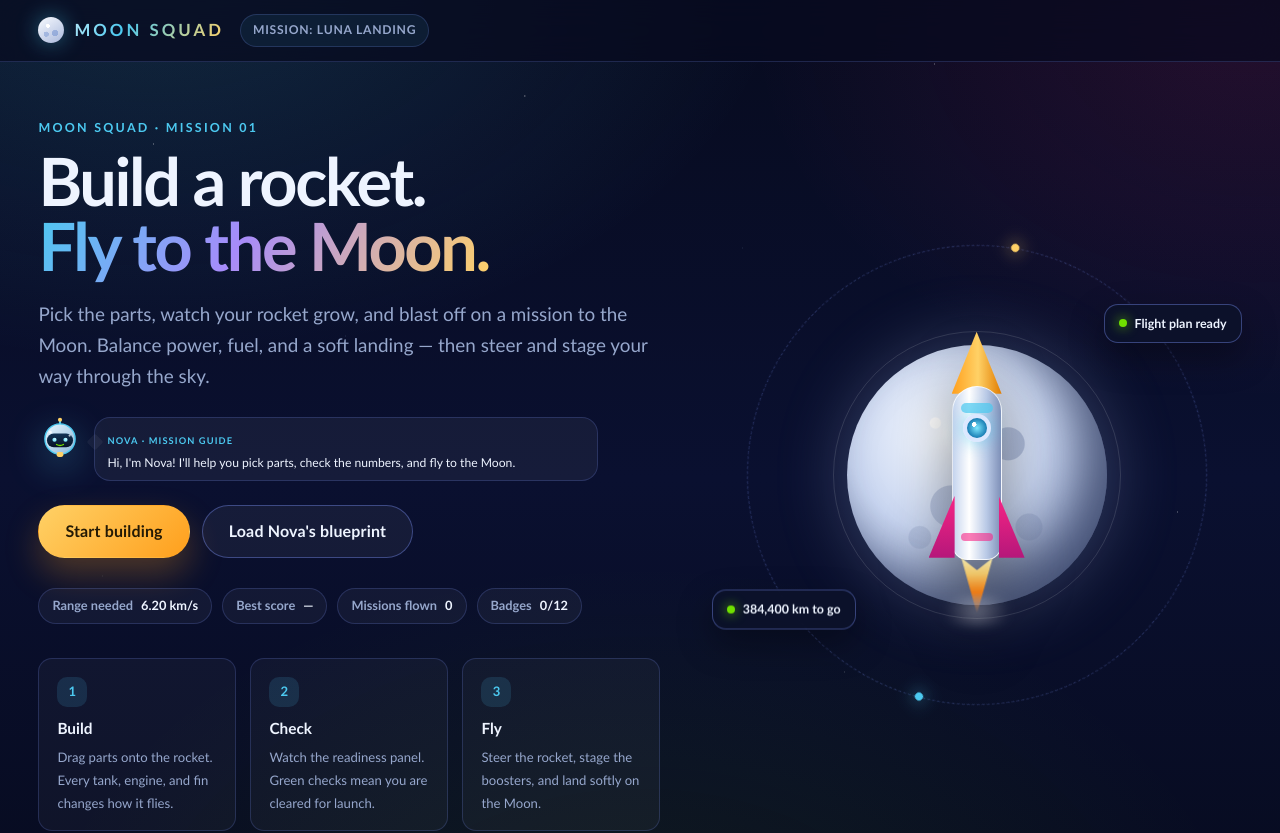
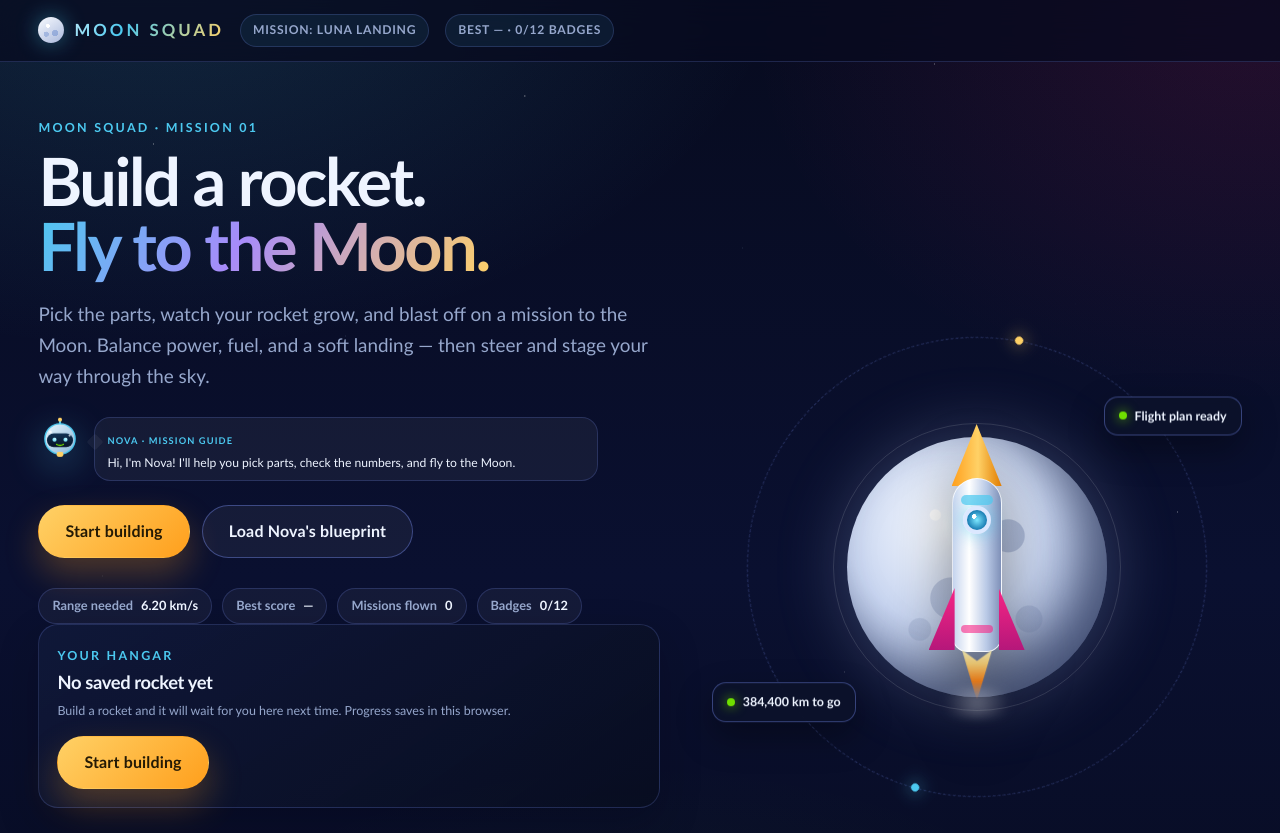
Before and after one commit to MohammedAH10/Nasa-Space-App-Challenge-Flood-Simulation, a Next.js app: page / in a window 1280 px wide. Shown: the top 833 px of the page. Built offline with nearby package versions, Linux system fonts and the light colour scheme.

Commit message:
Add saved hangar, best score, and continue flow

```diff
--- a/src/app/moon.css
+++ b/src/app/moon.css
@@ -2854,3 +2854,162 @@
     grid-template-columns: minmax(0, 1fr);
   }
 }
+
+
+/* ---------- Saved hangar ---------- */
+
+.moon-hangar {
+  display: grid;
+  grid-template-columns: minmax(0, 1.35fr) minmax(210px, 0.65fr);
+  gap: 18px;
+  margin-bottom: 26px;
+  padding: 18px;
+  border: 1px solid var(--moon-border);
+  border-radius: 20px;
+  background:
+    linear-gradient(145deg, rgba(18, 27, 61, 0.72), rgba(8, 13, 31, 0.82));
+  box-shadow: 0 16px 40px rgba(2, 5, 20, 0.24);
+}
+
+.moon-hangar.empty {
+  display: flex;
+  align-items: center;
+  justify-content: space-between;
+  flex-wrap: wrap;
+  gap: 16px;
+}
+
+.moon-hangar.empty h2 {
+  margin: 2px 0 5px;
+  font-family: ui-rounded, var(--moon-font);
+  font-size: 1.15rem;
+}
+
+.moon-hangar.empty p {
+  max-width: 520px;
+  margin: 0;
+  color: var(--moon-muted);
+  font-size: 0.78rem;
+  line-height: 1.5;
+}
+
+.moon-hangar-heading {
+  display: flex;
+  align-items: flex-start;
+  justify-content: space-between;
+  gap: 12px;
+}
+
+.moon-hangar-heading h2 {
+  margin: 2px 0 0;
+  font-family: ui-rounded, var(--moon-font);
+  font-size: clamp(1.2rem, 2.4vw, 1.6rem);
+  letter-spacing: -0.01em;
+}
+
+.moon-hangar-stats {
+  display: grid;
+  grid-template-columns: repeat(4, minmax(0, 1fr));
+  gap: 7px;
+  margin-top: 13px;
+}
+
+.moon-hangar-stats div {
+  display: flex;
+  flex-direction: column;
+  gap: 2px;
+  padding: 8px 10px;
+  border: 1px solid rgba(126, 150, 255, 0.14);
+  border-radius: 11px;
+  background: rgba(255, 255, 255, 0.025);
+}
+
+.moon-hangar-stats span,
+.moon-hangar-label {
+  color: var(--moon-faint);
+  font-size: 0.54rem;
+  font-weight: 900;
+  letter-spacing: 0.1em;
+  text-transform: uppercase;
+}
+
+.moon-hangar-stats strong {
+  font-size: 0.78rem;
+}
+
+.moon-hangar-actions {
+  display: flex;
+  flex-wrap: wrap;
+  gap: 7px;
+  margin-top: 13px;
+}
+
+.moon-hangar-side {
+  display: flex;
+  flex-direction: column;
+  justify-content: center;
+  gap: 7px;
+  padding-left: 18px;
+  border-left: 1px solid rgba(126, 150, 255, 0.14);
+}
+
+.moon-hangar-side > div {
+  display: flex;
+  align-items: baseline;
+  justify-content: space-between;
+  gap: 10px;
+}
+
+.moon-hangar-side strong {
+  font-size: 1rem;
+}
+
+.moon-hangar-badge-dots {
+  display: grid !important;
+  grid-template-columns: repeat(6, minmax(0, 1fr));
+  gap: 4px;
+  margin: 5px 0;
+}
+
+.moon-hangar-badge-dots span {
+  aspect-ratio: 1;
+  border: 1px solid rgba(126, 150, 255, 0.18);
+  border-radius: 50%;
+  background: rgba(255, 255, 255, 0.06);
+}
+
+.moon-hangar-badge-dots span.earned {
+  border-color: rgba(255, 209, 102, 0.55);
+  background: var(--moon-yellow);
+  box-shadow: 0 0 9px rgba(255, 209, 102, 0.45);
+}
+
+.moon-hangar-side p {
+  margin: 0;
+  color: var(--moon-faint);
+  font-size: 0.58rem;
+  line-height: 1.35;
+}
+
+@media (max-width: 860px) {
+  .moon-hangar {
+    grid-template-columns: minmax(0, 1fr);
+  }
+
+  .moon-hangar-side {
+    padding-top: 13px;
+    padding-left: 0;
+    border-top: 1px solid rgba(126, 150, 255, 0.14);
+    border-left: 0;
+  }
+}
+
+@media (max-width: 560px) {
+  .moon-hangar-stats {
+    grid-template-columns: repeat(2, minmax(0, 1fr));
+  }
+
+  .moon-hangar-actions .moon-btn {
+    flex: 1;
+  }
+}
--- /dev/null
+++ b/src/moon/components/HangarPanel.tsx
@@ -0,0 +1,119 @@
+"use client";
+
+import { useMemo } from "react";
+import { ACHIEVEMENTS } from "../achievements";
+import { formatDeltaV, formatMass } from "../physics";
+import { useMoonStore } from "../store";
+import { evaluateBuild } from "../validation";
+
+export default function HangarPanel() {
+  const build = useMoonStore((state) => state.build);
+  const hasSave = useMoonStore((state) => state.hasSave);
+  const bestScore = useMoonStore((state) => state.bestScore);
+  const runs = useMoonStore((state) => state.runs);
+  const achievements = useMoonStore((state) => state.achievements);
+  const setStage = useMoonStore((state) => state.setStage);
+  const resetBuild = useMoonStore((state) => state.resetBuild);
+  const loadBlueprint = useMoonStore((state) => state.loadBlueprint);
+  const evaluation = useMemo(() => evaluateBuild(build), [build]);
+
+  if (!hasSave) {
+    return (
+      <section className="moon-hangar empty">
+        <div>
+          <span className="moon-eyebrow">Your hangar</span>
+          <h2>No saved rocket yet</h2>
+          <p>
+            Build a rocket and it will wait for you here next time. Progress
+            saves in this browser.
+          </p>
+        </div>
+        <button
+          type="button"
+          className="moon-btn primary"
+          onClick={() => setStage("assembly")}
+        >
+          Start building
+        </button>
+      </section>
+    );
+  }
+
+  return (
+    <section className="moon-hangar">
+      <div className="moon-hangar-main">
+        <div className="moon-hangar-heading">
+          <div>
+            <span className="moon-eyebrow">Saved hangar</span>
+            <h2>{build.name || "Moon Squad 1"}</h2>
+          </div>
+          <span className={`moon-readiness ${evaluation.rating}`}>
+            {evaluation.rating === "ready"
+              ? "Ready"
+              : evaluation.rating === "risky"
+                ? "Risky"
+                : "Blocked"}
+          </span>
+        </div>
+
+        <div className="moon-hangar-stats">
+          <div>
+            <span>Range</span>
+            <strong>{formatDeltaV(evaluation.stats.netDeltaVMS)}</strong>
+          </div>
+          <div>
+            <span>Mass</span>
+            <strong>{formatMass(evaluation.stats.wetMassKg)}</strong>
+          </div>
+          <div>
+            <span>Parts</span>
+            <strong>{evaluation.stats.partCount}/7</strong>
+          </div>
+          <div>
+            <span>Best score</span>
+            <strong>{bestScore > 0 ? bestScore : "—"}</strong>
+          </div>
+        </div>
+
+        <div className="moon-hangar-actions">
+          <button
+            type="button"
+            className="moon-btn primary"
+            onClick={() => setStage("assembly")}
+          >
+            Continue rocket
+          </button>
+          <button type="button" className="moon-btn ghost" onClick={loadBlueprint}>
+            Nova&apos;s blueprint
+          </button>
+          <button type="button" className="moon-btn ghost" onClick={resetBuild}>
+            Start fresh
+          </button>
+        </div>
+      </div>
+
+      <div className="moon-hangar-side">
+        <div>
+          <span className="moon-hangar-label">Missions flown</span>
+          <strong>{runs}</strong>
+        </div>
+        <div>
+          <span className="moon-hangar-label">Badges</span>
+          <strong>
+            {achievements.length}/{ACHIEVEMENTS.length}
+          </strong>
+        </div>
+        <div className="moon-hangar-badge-dots" aria-hidden="true">
+          {ACHIEVEMENTS.map((badge) => (
+            <span
+              key={badge.id}
+              className={achievements.includes(badge.id) ? "earned" : ""}
+              title={badge.name}
+            />
+          ))}
+        </div>
+        <p>Saved locally in this browser.</p>
+      </div>
+    </section>
+  );
+}
--- a/src/moon/components/IntroScreen.tsx
+++ b/src/moon/components/IntroScreen.tsx
@@ -4,6 +4,7 @@ import { ACHIEVEMENTS } from "../achievements";
 import { MISSION } from "../constants";
 import { formatDeltaV } from "../physics";
 import { useMoonStore } from "../store";
+import HangarPanel from "./HangarPanel";
 import Nova from "./Nova";
 
 export default function IntroScreen() {
@@ -70,6 +71,8 @@ export default function IntroScreen() {
           </span>
         </div>
 
+        <HangarPanel />
+
         <div className="moon-feature-row">
           <article className="moon-feature">
             <span className="step">1</span>
--- a/src/moon/components/MoonGame.tsx
+++ b/src/moon/components/MoonGame.tsx
@@ -1,6 +1,7 @@
 "use client";
 
 import { useEffect } from "react";
+import { ACHIEVEMENTS } from "../achievements";
 import { useMoonStore } from "../store";
 import AssemblyScreen from "./AssemblyScreen";
 import IntroScreen from "./IntroScreen";
@@ -12,6 +13,8 @@ export default function MoonGame() {
   const hydrated = useMoonStore((state) => state.hydrated);
   const hydrate = useMoonStore((state) => state.hydrate);
   const setStage = useMoonStore((state) => state.setStage);
+  const bestScore = useMoonStore((state) => state.bestScore);
+  const achievements = useMoonStore((state) => state.achievements);
 
   useEffect(() => {
     hydrate();
@@ -28,6 +31,10 @@ export default function MoonGame() {
           MOON SQUAD
         </button>
         <span className="moon-topbar-chip">Mission: Luna Landing</span>
+        <span className="moon-topbar-chip">
+          Best {bestScore > 0 ? bestScore : "—"} · {achievements.length}/
+          {ACHIEVEMENTS.length} badges
+        </span>
         <span className="moon-topbar-spacer" />
       </header>
 
--- a/src/moon/store.ts
+++ b/src/moon/store.ts
@@ -31,6 +31,7 @@ interface MoonStore {
   tutorialOpen: boolean;
   tutorialSeen: boolean;
   hydrated: boolean;
+  hasSave: boolean;
   lastFit: FitPulse | null;
   hydrate: () => void;
   setStage: (stage: GameStage) => void;
@@ -63,6 +64,7 @@ export const useMoonStore = create<MoonStore>((set, get) => {
       soundOn: state.soundOn,
       tutorialSeen: state.tutorialSeen,
     });
+    if (!get().hasSave) set({ hasSave: true });
   };
 
   const grant = (ids: string[]) => {
@@ -98,6 +100,7 @@ export const useMoonStore = create<MoonStore>((set, get) => {
     tutorialOpen: false,
     tutorialSeen: false,
     hydrated: false,
+    hasSave: false,
     lastFit: null,
 
     hydrate: () => {
@@ -112,9 +115,10 @@ export const useMoonStore = create<MoonStore>((set, get) => {
           soundOn: saved.soundOn,
           tutorialSeen: saved.tutorialSeen,
           hydrated: true,
+          hasSave: true,
         });
       } else {
-        set({ hydrated: true });
+        set({ hydrated: true, hasSave: false });
       }
     },
 
```
